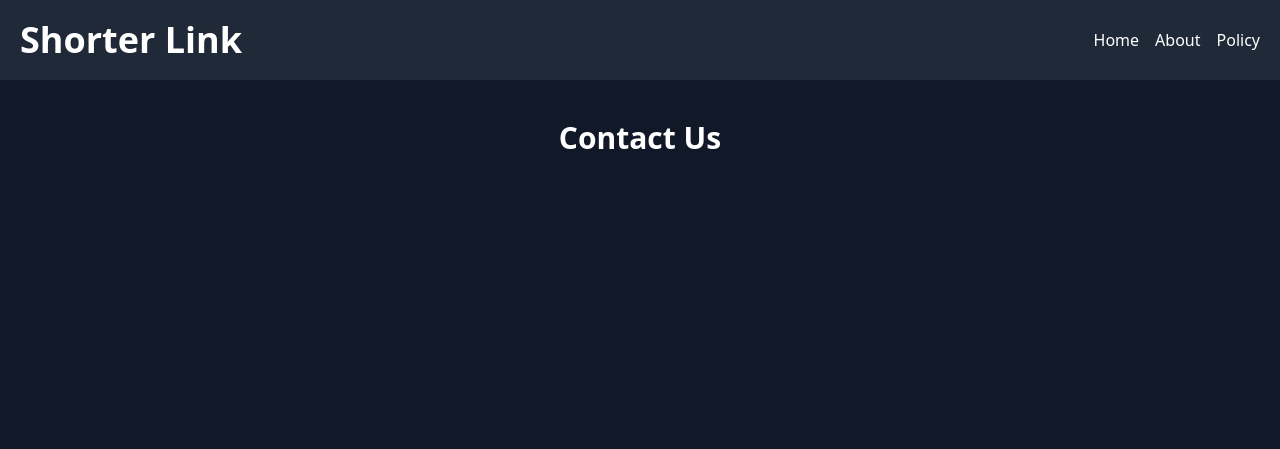
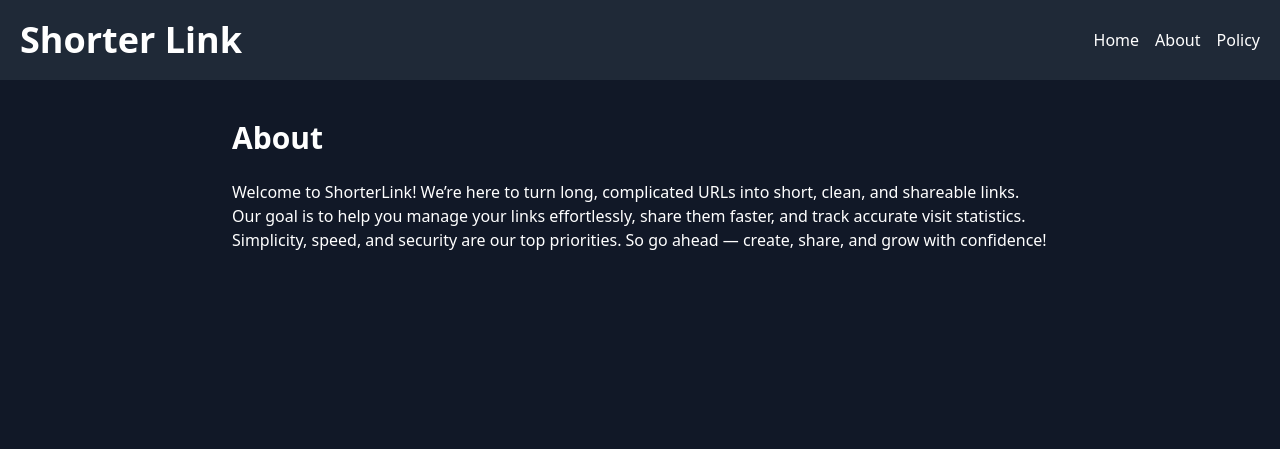
Before and after one commit to mateo-rfz/shorterLink, a Flask app: page /about in a window 1280 px wide. Shown: the top 449 px of the page. Run offline with Flask 3, Linux system fonts and the light colour scheme; data comes from the database, SQL or seed files in the repository; some libraries are stand-ins or nearby versions.

Commit message:
some changes

```diff
--- a/templates/about.html
+++ b/templates/about.html
@@ -3,7 +3,7 @@
 <head>
     <meta charset="UTF-8">
     <meta name="viewport" content="width=device-width, initial-scale=1.0">
-    <title>Privacy Policy</title>
+    <title>About</title>
     <script src="https://cdn.tailwindcss.com"></script>
 </head>
 <body class="flex flex-col min-h-screen w-full overflow-x-hidden bg-gray-900 text-white">
@@ -19,7 +19,13 @@
 
     <!-- Main Content -->
     <main class="flex-1 p-10 text-center sm:text-left max-w-4xl mx-auto">
-        <h2 class="text-3xl font-semibold">Contact Us</h2>
+        <h2 class="text-3xl font-semibold">About</h2>
+        <br>
+        <p>Welcome to ShorterLink!
+            We’re here to turn long, complicated URLs into short, clean, and shareable links. Our goal is to help you manage your links effortlessly, share them faster, and track accurate visit statistics.
+
+            Simplicity, speed, and security are our top priorities. So go ahead — create, share, and grow with confidence!
+        </p>
     </main>
 
     <!-- Footer -->
--- a/templates/createLink.html
+++ b/templates/createLink.html
@@ -32,6 +32,12 @@
 
     <!-- Main Content -->
     <main class="flex-1 p-10 max-w-4xl mx-auto">
+        {% if title and text %}
+        <div class="bg-red-600 text-white p-4 rounded-lg mb-6">
+            <h3 class="text-lg font-bold">{{ title }}</h3>
+            <p>{{ text }}</p>
+        </div>
+        {% endif %}
         <h2 class="text-3xl font-semibold mb-6">Create a Shortened Link</h2>
 
         <form action="{{ url_for('createLink') }}" method="POST" class="space-y-6">
--- a/templates/main.html
+++ b/templates/main.html
@@ -11,7 +11,7 @@
     <header class="bg-gray-800 text-white p-5 flex justify-between items-center shadow-lg w-full">
         <h1 class="text-2xl sm:text-3xl font-bold">Shorter Link</h1>
         <nav class="hidden sm:flex space-x-4">
-            <a href="{{ url_for('main') }}" class="hover:text-gray-400">Home</a>
+            <a href="{{ url_for('createLink') }}" class="hover:text-gray-400">Create Link</a>
             <a href="{{ url_for('about') }}" class="hover:text-gray-400">About</a>
             <a href="{{ url_for('policy') }}" class="hover:text-gray-400">Policy</a>
         </nav>
```
Also changed, not shown: templates/contactus.html (+11 -1 lines), templates/showLink.html (+9 -4 lines).
